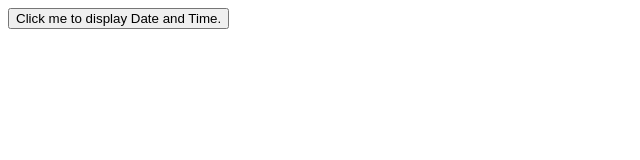
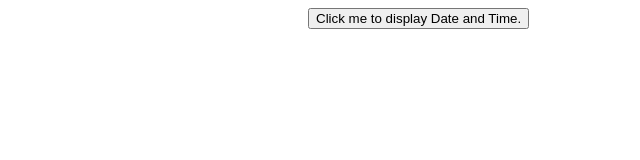
Before and after one commit to Henderz97/Henderz97.github.io, a plain HTML site: page index.html in a window 1280 px wide. Shown: the whole page, without its empty margins (0-640 px from the left). Drawn offline with Linux system fonts and the light colour scheme.

Commit message:
Update index.html

```diff
--- a/index.html
+++ b/index.html
@@ -9,9 +9,9 @@
 onclick="document.getElementById('demo').innerHTML = Date()">
 Click me to display Date and Time.</button>
 <style>
-  button.relative{
+  button{
       position: relative;
-      left: 150px;
+      left: 300px;
 }
 
 </style>
```
